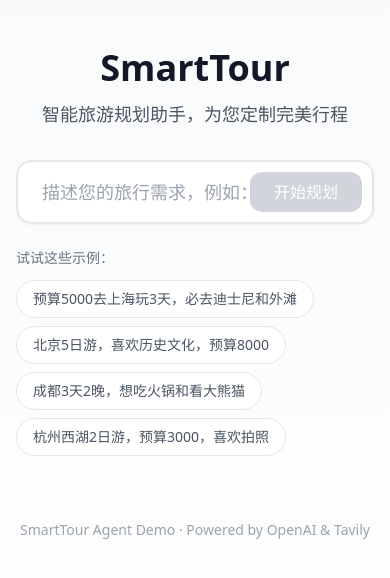
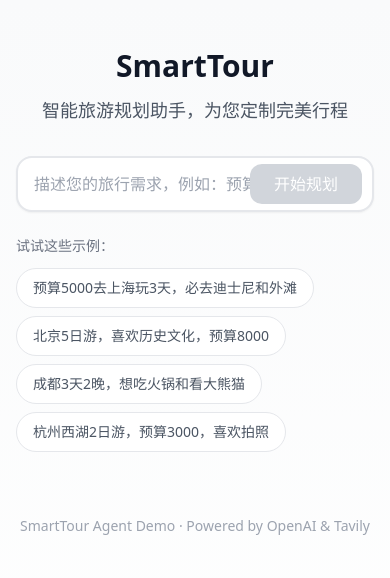
Before and after one commit to damaokkk/tour-agent, a React (Vite) app in the folder frontend/: page / in a window 390 px wide. Shown: the top 578 px of the page. Built offline with nearby package versions, Linux system fonts and the light colour scheme.

Commit message:
feat: 添加移动端适配

```diff
--- a/frontend/src/components/ItineraryCard.tsx
+++ b/frontend/src/components/ItineraryCard.tsx
@@ -48,7 +48,7 @@ export function ItineraryCard({ itinerary }: ItineraryCardProps) {
         <h2 className="text-2xl font-bold mb-2">{destination} · {days.length}天行程</h2>
         {summary && <p className="text-primary-100">{summary}</p>}
 
-        <div className="flex gap-6 mt-4">
+        <div className="flex gap-4 md:gap-6 mt-4">
           <div>
             <p className="text-sm text-primary-200">总预算</p>
             <p className="text-xl font-semibold">¥{totalBudget.toLocaleString()}</p>
--- a/frontend/src/components/SearchBox.tsx
+++ b/frontend/src/components/SearchBox.tsx
@@ -30,7 +30,7 @@ export function SearchBox({ onSearch, isLoading }: SearchBoxProps) {
   return (
     <div className="w-full max-w-3xl mx-auto">
       <div className="text-center mb-8">
-        <h1 className="text-4xl font-bold text-gray-900 mb-3">
+        <h1 className="text-3xl md:text-4xl font-bold text-gray-900 mb-3">
           SmartTour
         </h1>
         <p className="text-lg text-gray-600">
@@ -45,7 +45,7 @@ export function SearchBox({ onSearch, isLoading }: SearchBoxProps) {
             value={query}
             onChange={(e) => setQuery(e.target.value)}
             placeholder="描述您的旅行需求，例如：预算5000去上海玩3天..."
-            className="w-full px-6 py-4 text-lg border-2 border-gray-200 rounded-2xl
+            className="w-full px-4 md:px-6 py-3 md:py-4 text-lg border-2 border-gray-200 rounded-2xl
                        focus:border-primary-500 focus:outline-none focus:ring-4 focus:ring-primary-100
                        transition-all duration-200 shadow-sm"
             disabled={isLoading}
--- a/frontend/src/components/StreamViewer.tsx
+++ b/frontend/src/components/StreamViewer.tsx
@@ -36,7 +36,7 @@ export function StreamViewer({ events }: StreamViewerProps) {
 
         {/* 当前状态 */}
         <div className={`p-4 rounded-xl ${STATUS_COLORS[latestEvent.status]} mb-4`}>
-          <div className="flex items-center gap-3">
+          <div className="flex items-center gap-2 md:gap-3">
             <span className="text-2xl">{STATUS_ICONS[latestEvent.status]}</span>
             <div className="flex-1">
               <p className="font-medium">{latestEvent.message}</p>
@@ -59,7 +59,7 @@ export function StreamViewer({ events }: StreamViewerProps) {
           {events.slice(0, -1).map((event, index) => (
             <div
               key={index}
-              className="flex items-center gap-3 p-3 rounded-lg bg-gray-50 text-gray-600"
+              className="flex items-center gap-2 md:gap-3 p-2 md:p-3 rounded-lg bg-gray-50 text-gray-600"
             >
               <span className="text-lg">{STATUS_ICONS[event.status]}</span>
               <span className="text-sm">{event.message}</span>
--- a/frontend/src/index.css
+++ b/frontend/src/index.css
@@ -4,12 +4,14 @@
 
 body {
   @apply bg-gray-50 text-gray-900;
+  -moz-osx-font-smoothing: grayscale;
+  -webkit-font-smoothing: antialiased;
 }
 
 /* 自定义滚动条 */
 ::-webkit-scrollbar {
-  width: 8px;
-  height: 8px;
+  width: 6px;
+  height: 6px;
 }
 
 ::-webkit-scrollbar-track {
@@ -34,6 +36,12 @@ body {
   animation: pulse 2s cubic-bezier(0.4, 0, 0.6, 1) infinite;
 }
 
+@media (max-width: 768px){
+  button, input{
+    min-height: 40px;
+  }
+}
+
 /* 状态指示器动画 */
 @keyframes spin-slow {
   from { transform: rotate(0deg); }
@@ -43,3 +51,7 @@ body {
 .animate-spin-slow {
   animation: spin-slow 3s linear infinite;
 }
+
+input[type="text"]{
+  font-size: 16px;
+}
```
